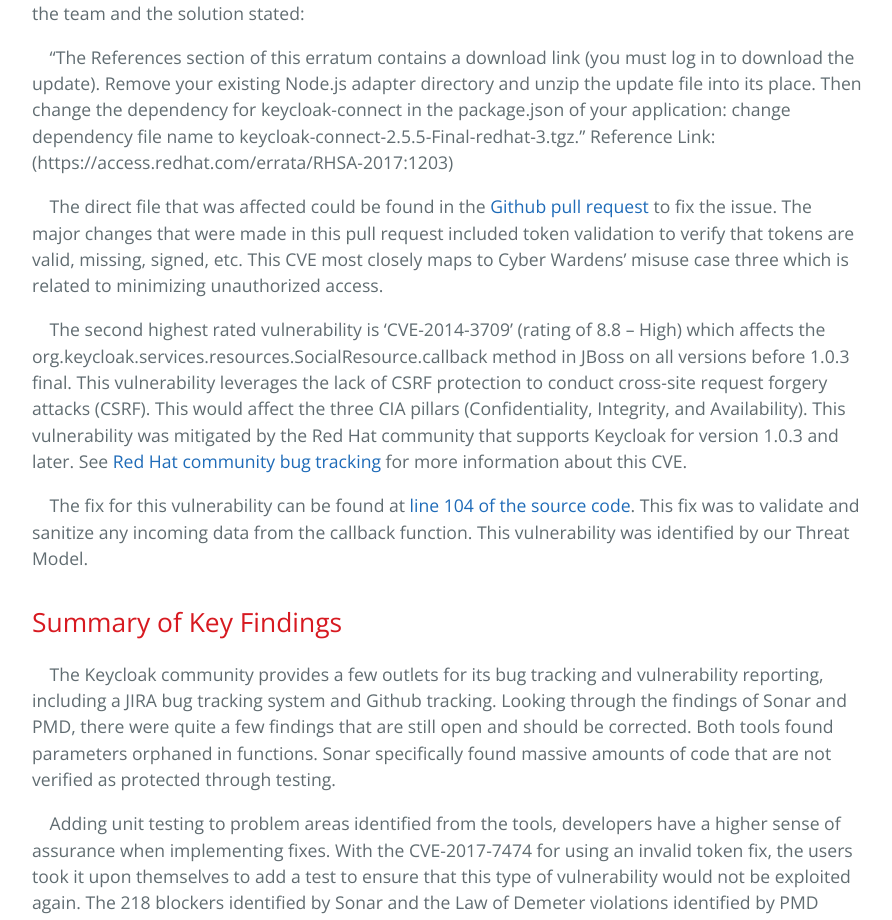
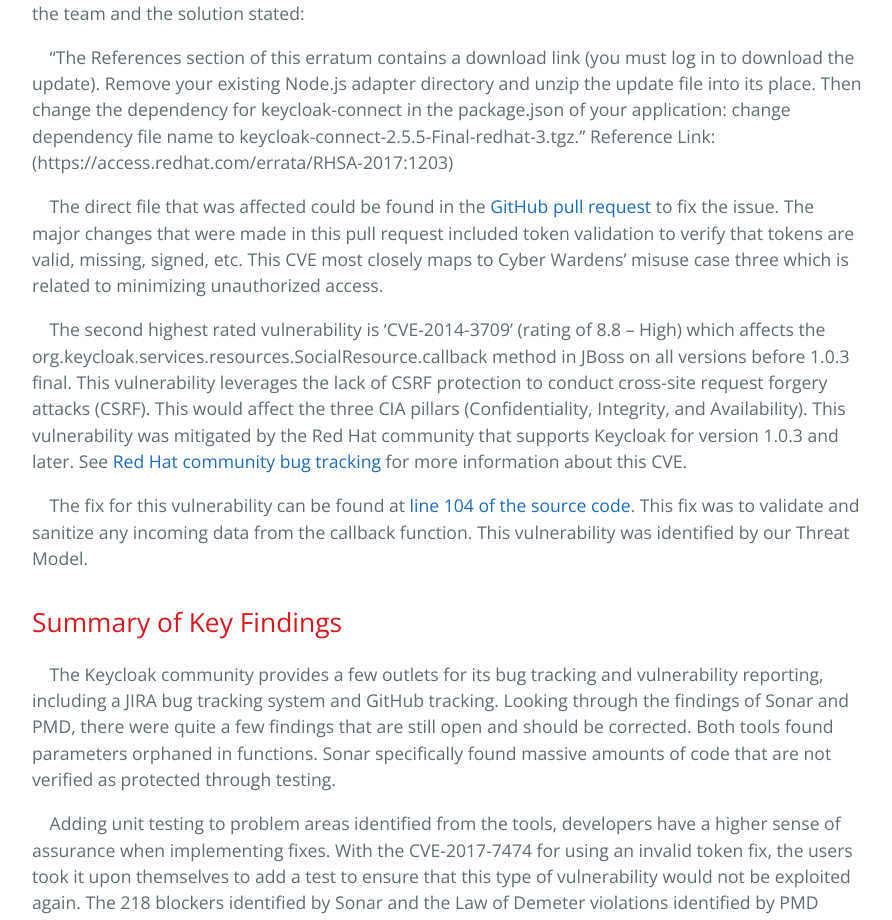
Before and after one commit to DanielLucier/CYBER8420-SemesterProject, a Jekyll site: the page built from misc/pages/CodeAnalysis.md, in a window 1280 px wide and 1400 px high, scrolled down 2209 px. Shown: the part 361-1281 px from the top of the window, without its empty margins (192-1084 px from the left). Built offline with Jekyll 4.4.1, drawn with Linux system fonts in a browser that asks for light colours.

```diff
--- a/misc/pages/CodeAnalysis.md
+++ b/misc/pages/CodeAnalysis.md
@@ -43,7 +43,7 @@ Manual Code Review
 
 &emsp;"The References section of this erratum contains a download link (you must log in to download the update). Remove your existing Node.js adapter directory and unzip the update file into its place. Then change the dependency for keycloak-connect in the package.json of your application: change dependency file name to keycloak-connect-2.5.5-Final-redhat-3.tgz." Reference Link: (https://access.redhat.com/errata/RHSA-2017:1203)
 
-&emsp;The direct file that was affected could be found in the <a href="https://github.com/keycloak/keycloak-nodejs-auth-utils/pull/49/files"> Github pull request</a> to fix the issue. The major changes that were made in this pull request included token validation to verify that tokens are valid, missing, signed, etc. This CVE most closely maps to Cyber Wardens’ misuse case three which is related to minimizing unauthorized access.
+&emsp;The direct file that was affected could be found in the <a href="https://github.com/keycloak/keycloak-nodejs-auth-utils/pull/49/files"> GitHub pull request</a> to fix the issue. The major changes that were made in this pull request included token validation to verify that tokens are valid, missing, signed, etc. This CVE most closely maps to Cyber Wardens’ misuse case three which is related to minimizing unauthorized access.
 
 &emsp;The second highest rated vulnerability is 'CVE-2014-3709' (rating of 8.8 – High) which affects the org.keycloak.services.resources.SocialResource.callback method in JBoss on all versions before 1.0.3 final. This vulnerability leverages the lack of CSRF protection to conduct cross-site request forgery attacks (CSRF). This would affect the three CIA pillars (Confidentiality, Integrity, and Availability). This vulnerability was mitigated by the Red Hat community that supports Keycloak for version 1.0.3 and later. See<a href="https://bugzilla.redhat.com/show_bug.cgi?id=1154971"> Red Hat community bug tracking</a> for more information about this CVE.
 
@@ -51,6 +51,6 @@ Manual Code Review
 
 Summary of Key Findings
 -----------------------
-&emsp;The Keycloak community provides a few outlets for its bug tracking and vulnerability reporting, including a JIRA bug tracking system and Github tracking. Looking through the findings of Sonar and PMD, there were quite a few findings that are still open and should be corrected. Both tools found parameters orphaned in functions. Sonar specifically found massive amounts of code that are not verified as protected through testing.
+&emsp;The Keycloak community provides a few outlets for its bug tracking and vulnerability reporting, including a JIRA bug tracking system and GitHub tracking. Looking through the findings of Sonar and PMD, there were quite a few findings that are still open and should be corrected. Both tools found parameters orphaned in functions. Sonar specifically found massive amounts of code that are not verified as protected through testing.
 
 &emsp;Adding unit testing to problem areas identified from the tools, developers have a higher sense of assurance when implementing fixes. With the CVE-2017-7474 for using an invalid token fix, the users took it upon themselves to add a test to ensure that this type of vulnerability would not be exploited again. The 218 blockers identified by Sonar and the Law of Demeter violations identified by PMD could be good starting points for strengthening the codebase and contributing to the community.
```
